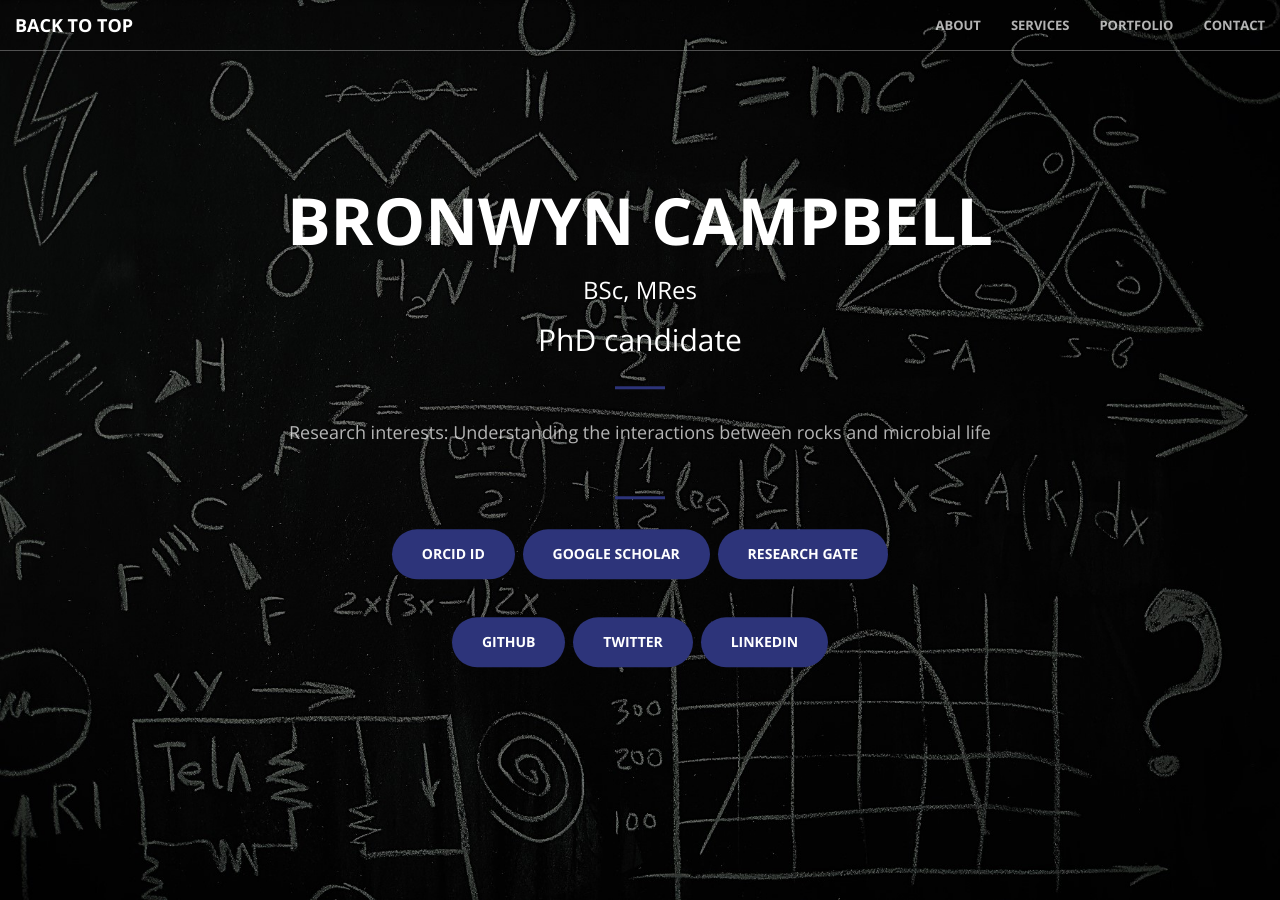
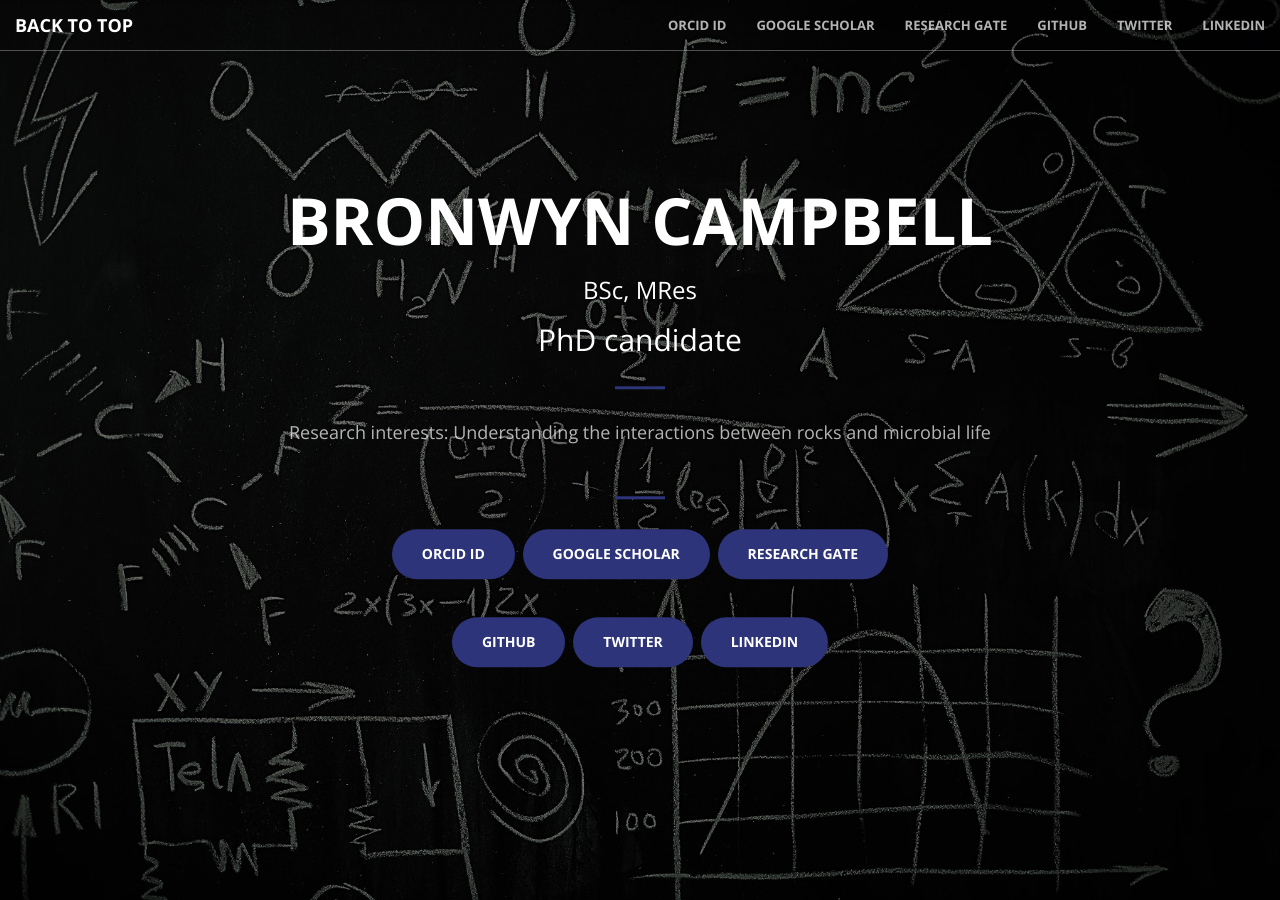
Before and after one commit to bronwyncc/homepage, a Jekyll site: the page built from index.html, in a window 1280 px wide and 900 px high. Built offline with Jekyll 4.4.1, drawn with Linux system fonts in a browser that asks for light colours.

Commit message:
Update nav.html

```diff
--- a/_includes/nav.html
+++ b/_includes/nav.html
@@ -15,16 +15,22 @@
         <div class="collapse navbar-collapse" id="bs-example-navbar-collapse-1">
             <ul class="nav navbar-nav navbar-right">
                 <li>
-                    <a class="page-scroll" href="#about">About</a>
+                    <a class="page-scroll" href="https://orcid.org/0000-0003-0302-3331">Orcid ID</a>
                 </li>
                 <li>
-                    <a class="page-scroll" href="#services">Services</a>
+                    <a class="page-scroll" href="https://scholar.google.com.au/citations?user=NlkC7cIAAAAJ&hl=en">Google Scholar</a>
                 </li>
                 <li>
-                    <a class="page-scroll" href="#portfolio">Portfolio</a>
+                    <a class="page-scroll" href="https://www.researchgate.net/profile/Bronwyn-Campbell-4">Research Gate</a>
                 </li>
                 <li>
-                    <a class="page-scroll" href="#contact">Contact</a>
+                    <a class="page-scroll" href="https://github.com/bronwyncc" class="btn btn-primary btn-xl page-scroll">GitHub</a>
+                </li>
+                <li>
+                    <a class="page-scroll" href="https://twitter.com/bronwyncc" class="btn btn-primary btn-xl page-scroll">Twitter</a>
+                </li>
+                <li>
+                    <a class="page-scroll" href="https://www.linkedin.com/in/bronwyn-campbell-377317a6/" class="btn btn-primary btn-xl page-scroll">LinkedIn</a>
                 </li>
             </ul>
         </div>
```
